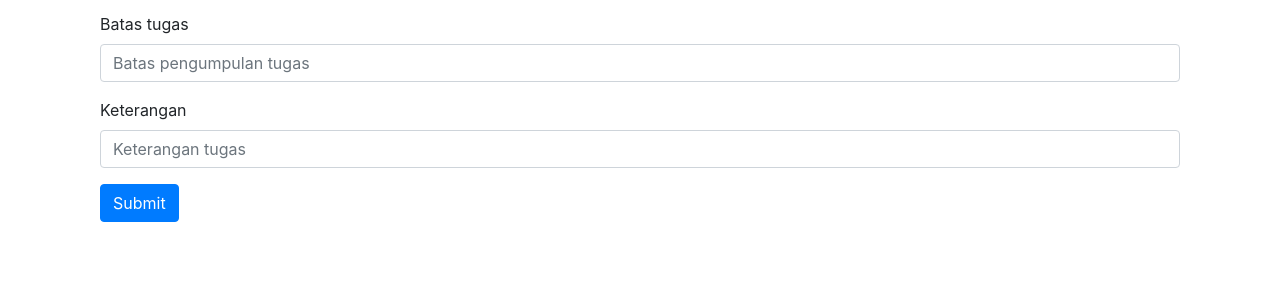
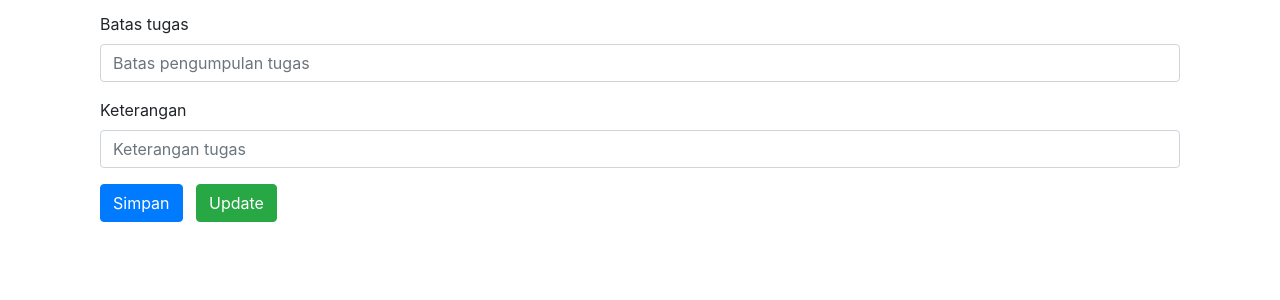
Before and after one commit to Akma1/Akbar-Maulana-D, a PHP site: page /jobnote/ in a window 1280 px wide. Shown: the part 232-532 px from the top of the page. Run offline with PHP 8.4, Linux system fonts and the light colour scheme.

Commit message:
Update index.php

```diff
--- a/jobnote/index.php
+++ b/jobnote/index.php
@@ -44,7 +44,8 @@
                                 <label>Keterangan</label>
                                 <input type="text" class="form-control" placeholder="Keterangan tugas" v-model="inputDataTugas.ket"/>
                             </div>
-                            <button type="submit" class="btn btn-primary">Submit</button>
+                            <button v-if="enable" type="button" class="btn btn-primary" @click="simpanTugas(inputDataTugas)">Simpan</button> &nbsp
+                            <button v-else="enable" type="button" class="btn btn-success" @click="updateTugas(inputDataTugas)">Update</button>
                         </form>
                     </table>
                 </div>
```
